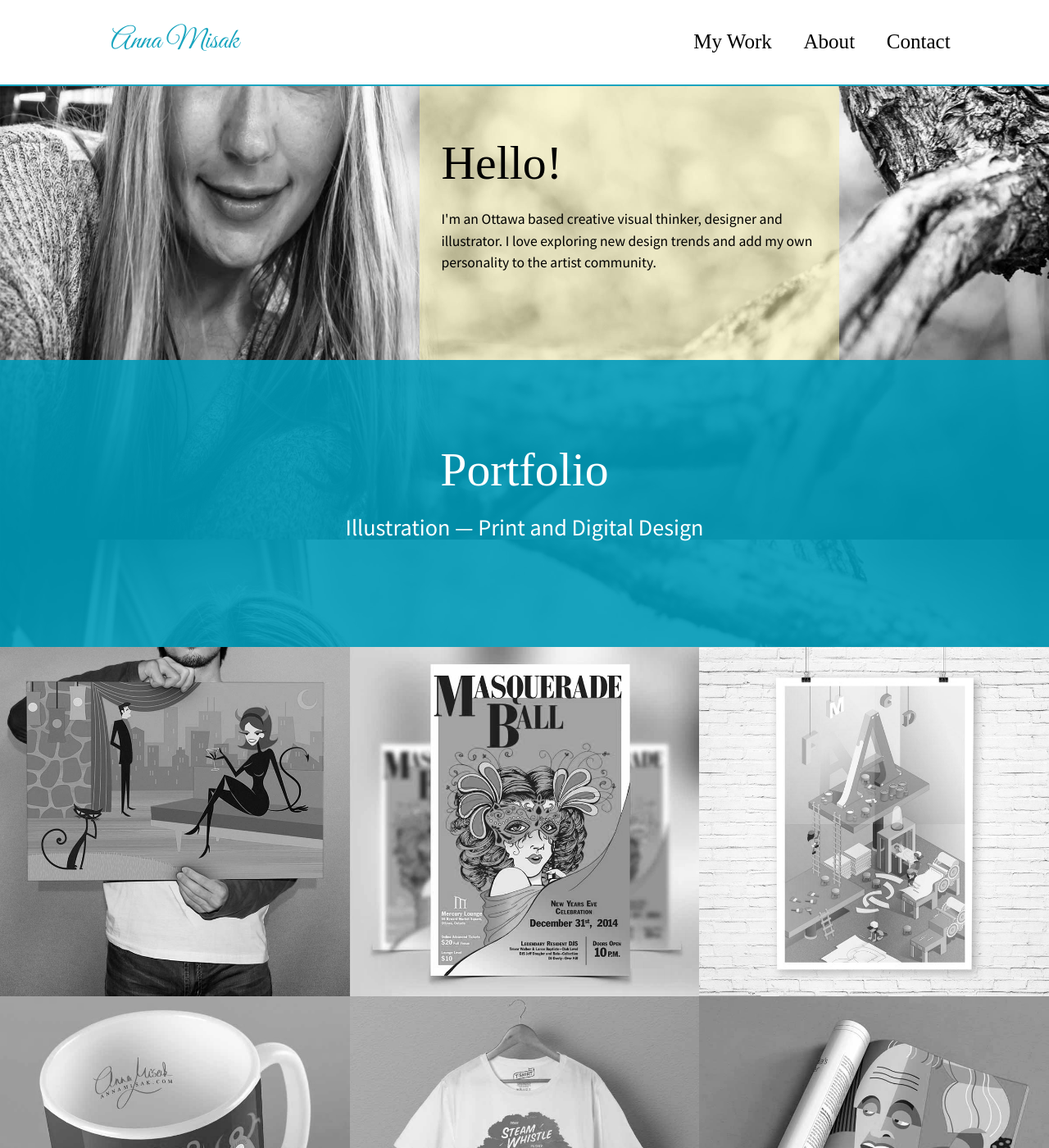
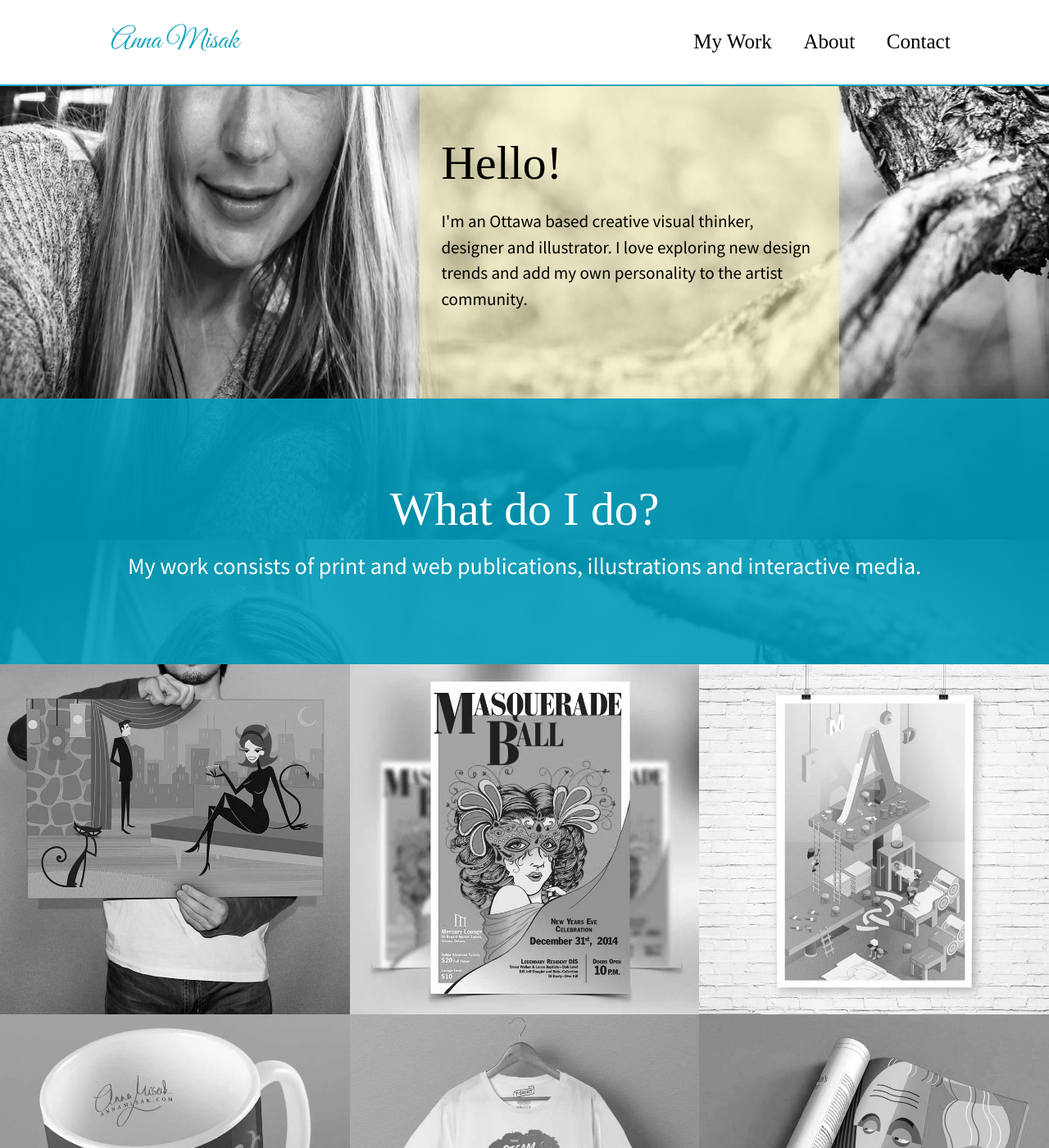
Before and after one commit to annamisak/annamisak, a Jekyll site: the page built from index.html, in a window 1280 px wide and 1400 px high, scrolled down 242 px. Shown: the whole window at 82% size. Built offline with Jekyll 4.4.1, drawn with Linux system fonts in a browser that asks for light colours; some web fonts are replaced; Markdown is read by kramdown in place of the engine named in the settings; some of the changed text lies outside the part shown.

Commit message:
Text size update

```diff
--- a/_includes/css/typography.css
+++ b/_includes/css/typography.css
@@ -68,8 +68,8 @@ h3, .tera {
 }
 
 h4, .giga {
-  font-size: 1.1rem;
-  line-height: 1.4;
+  font-size: 1.2rem;
+  line-height: 1.5;
   font-weight: normal;
 }
 
--- a/_layouts/default.html
+++ b/_layouts/default.html
@@ -33,14 +33,14 @@
 
 <footer class="return">
     <div class="island" id="contact" role="contentinfo">
-        <p class="text-center giga">Connect with me by email <a href="mailto:hello@annamisak.com">hello@annamisak.com</a> or social network.</p>
+        <p class="text-center peta push-0 font-family">LET'S CONNECT</p>
         <div class="pad-top sm-wrapper">
             <a href="https://twitter.com/AnnaMisak"><img class="social-media svg" src="{{site.baseurl}}/img/twitter.svg" alt="Follow me on Twitter"></a>
             <a href="https://www.behance.net/annamisak"><img class="social-media svg" src="{{site.baseurl}}/img/behance.svg" alt="Follow me on Behance"></a>
             <a href="https://ca.linkedin.com/in/annamisak"><img class="social-media svg" src="{{site.baseurl}}/img/linkedin.svg" alt="Follow me on Linkedin"></a>
         </div>
-        <p class="text-center milli"> <a href="#top">Return to top!</a></p>
-        <p class="text-center micro">© by Anna Misak.</p>
+        <p class="text-center giga"> <a href="#top">Return to top!</a></p>
+        <p class="text-center milli">© by Anna Misak.</p>
     </div>
 </footer>
 
--- a/_layouts/mywork.html
+++ b/_layouts/mywork.html
@@ -10,8 +10,8 @@ changefreq: weekly
     </div>
 
     <div class="unit text-work gutter unit-xs-1 unit-s-1 unit-m-1 unit-l-1">
-      <h2 class="pad-t-2 zetta font-family">{{page.title}}</h2>
-      <p class="milli">{{page.info}}</p>
+      <h2 class="pad-t-2 yotta font-family">{{page.title}}</h2>
+      <p class="giga">{{page.info}}</p>
     </div>
   </div>
 
--- a/index.html
+++ b/index.html
@@ -9,17 +9,17 @@ priority: 1.0
     <div>
       <img class="pad-t-5 display" src="{{site.baseurl}}/img/anna-misak-bg-copy.jpg" alt="Photo of Anna">
       <h2 class="gutter yotta pad-t-3 font-family">Hello!</h2>
-      <p class="gutter">I'm an Ottawa based creative visual thinker, designer and illustrator. I love exploring new design trends and add my own personality to the artist community.</p>
+      <p class="gutter giga">I'm an Ottawa based creative visual thinker, designer and illustrator. I love exploring new design trends and add my own personality to the artist community.</p>
     </div>
     <div class="pad-t-3" id="mywork"></div>
   </article>
 
   <article class="portfolio white">
     <div class="island wrapper text-center">
-      <h3 class="yotta pad-t-3 font-family">Portfolio</h3>
-      <p class="peta">Illustration — Print and Digital Design</p>
+      <h3 class="yotta pad-t-3 font-family">What do I do?</h3>
+      <p class="peta">My work consists of print and web publications, illustrations and interactive media.</p>
     </div>
-    <div class="grid pad-t-3 pad-b-3">
+    <div class="grid pad-t-2">
       {% for mywork in site.categories.illustration %}
         <div class="unit unit-s-1 unit-m-1-2 unit-l-1-3">
             <a href="{{site.baseurl}}{{mywork.url}}"><img class="grayscale" src="{{site.baseurl}}/img/{{mywork.image}}" alt="{{mywork.alt}}"></a>
@@ -32,16 +32,8 @@ priority: 1.0
       {% endfor %}
     </div>
   </article>
-
-  <div class="quote">
-    <blockquote>
-      Art is not what you see, but what you make others see.
-      <cite>Edgar Degas</cite>
-    </blockquote>
-  </div>
-
   <article class="samples">
-    <div class="grid pad-t-3 pad-b-1">
+    <div class="grid pad-b-1">
       {% for mywork in site.categories.digital %}
         <div class="unit unit-s-1 unit-m-1-2 unit-l-1-3">
             <a href="{{site.baseurl}}{{mywork.url}}"><img class="grayscale" src="{{site.baseurl}}/img/{{mywork.image}}" alt="{{mywork.alt}}"></a>
@@ -59,8 +51,8 @@ priority: 1.0
       </div>
       <div class="island unit unit-s-1 unit-m-2-3 unit-l-2-3">
         <h3 class="yotta font-family">Who am I?</h3>
-        <p>Being an artist doesn't start with a big bang, but rather years of self exploring of who you really are and what you want to do. Currently, I am studying Graphic Design at Algonquin College.  In the past couple of years I have developed my skills with an eye for details. I am excited by the interesting design projects, enjoying the creative challenge on a daily basis and pushing my core limit to the max to produce the best work possible. </p>
-        <p>By heart I am an illustrator and there is nothing better than seeing roughly crafted concepts turned into beautifully coloured artworks. I want to inspire others with my work just like I have been by many talented artists and designers.</p>
+        <p class="giga">Being an artist doesn't start with a big bang, but rather years of self exploring of who you really are and what you want to do. Currently, I am studying Graphic Design at Algonquin College.  In the past couple of years I have developed my skills with an eye for details. I am excited by the interesting design projects, enjoying the creative challenge on a daily basis and pushing my core limit to the max to produce the best work possible. </p>
+        <p class="giga">By heart I am an illustrator and there is nothing better than seeing roughly crafted concepts turned into beautifully coloured artworks. I want to inspire others with my work just like I have been by many talented artists and designers.</p>
       </div>
     </div>
   </article>
```
